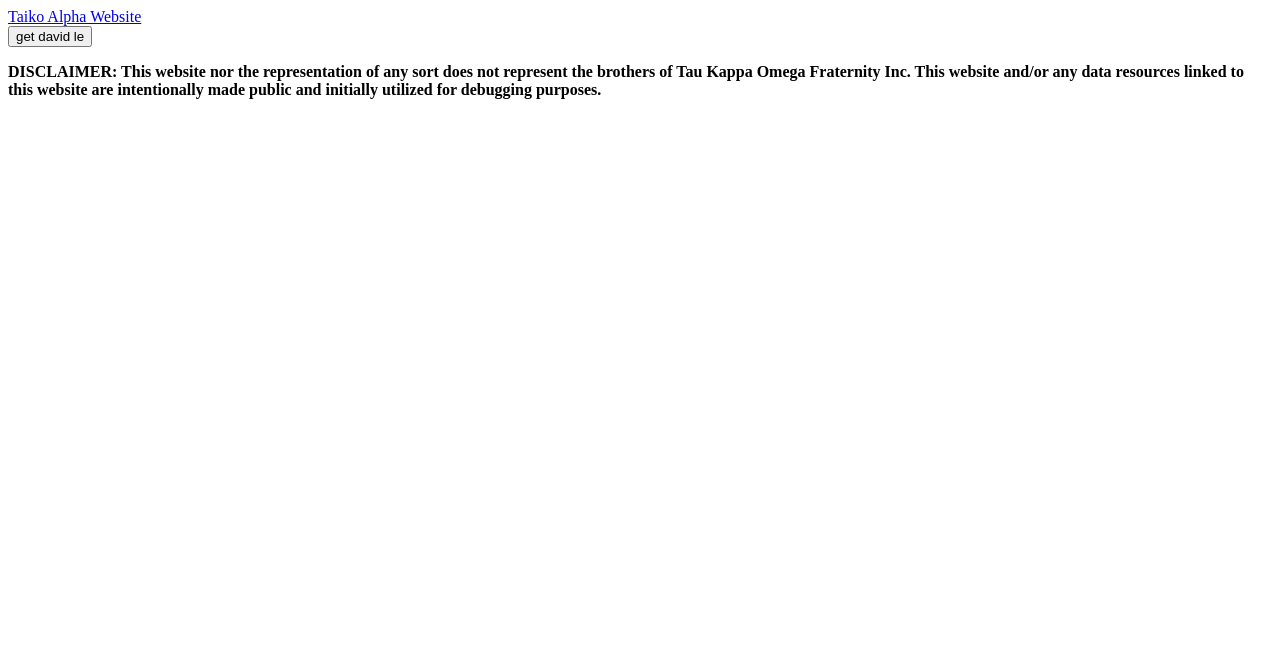
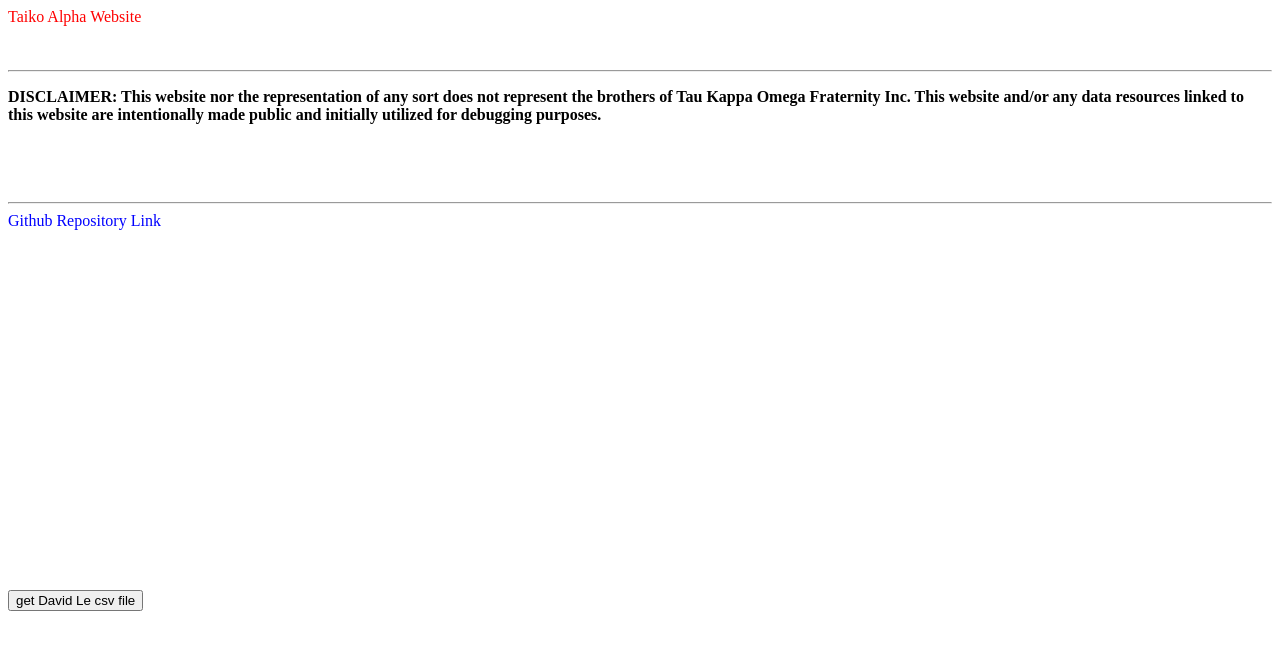
Before and after one commit to arukshpatel/Lineage_Tree, a plain HTML site: page index.html in a window 1280 px wide. Drawn offline with Linux system fonts and the light colour scheme.

Commit message:
added github repo link

```diff
--- a/index.html
+++ b/index.html
@@ -5,12 +5,48 @@
 </head>
 
 <body>
-    <a href="https://www.taikoalpha.org/">Taiko Alpha Website</a>
+    <a style="text-decoration: none; color: red;" href="https://www.taikoalpha.org/">Taiko Alpha Website</a>
+
+    <br>
+    <br>
+    <br>
+    <hr>
+    <p>
+        <strong>
+            DISCLAIMER: This website nor the representation of any sort does not represent the brothers of Tau Kappa
+            Omega Fraternity Inc. This website and/or any data resources linked to this website are intentionally made
+            public and initially utilized for debugging purposes.
+        </strong>
+    </p>
+
+    <br>
+    <br>
+    <br>
+    <hr>
+    <a style="text-decoration: none; color: blue;" href="https://github.com/arukshpatel/Lineage_Tree.git">Github
+        Repository Link</a>
+    <br>
+    <br>
+    <br>
+    <br>
+    <br>
+    <br>
+    <br>
+    <br>
+    <br>
+    <br>
+    <br>
+    <br>
+    <br>
+    <br>
+    <br>
+    <br>
+    <br>
+    <br>
+    <br>
+    <br>
+    <br>
     <div>
-        <button onclick="getCSV()">get david le</button>
+        <button onclick="getCSV()">get David Le csv file</button>
     </div>
-
-    <p><strong>DISCLAIMER: This website nor the representation of any sort does not represent the brothers of Tau Kappa
-            Omega Fraternity Inc. This website and/or any data resources linked to this website are intentionally made
-            public and initially utilized for debugging purposes.</strong></p>
 </body>
```
